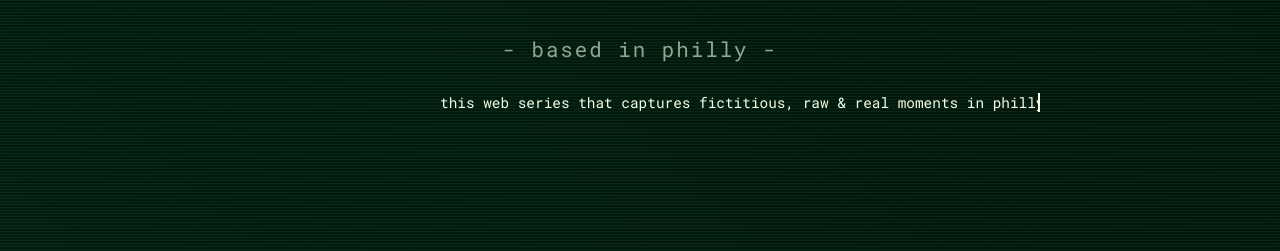
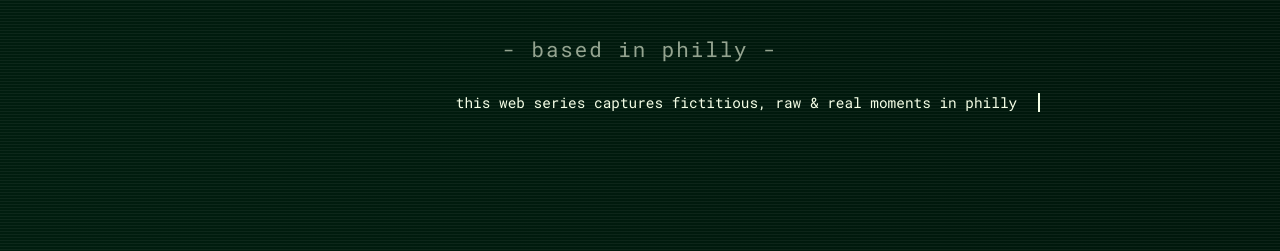
Before and after one commit to folks-frequencies/folks-frequencies.github.io, a plain HTML site: page index.html in a window 1280 px wide. Shown: the part 273-524 px from the top of the page. Drawn offline with nearby package versions, Linux system fonts and the light colour scheme.

Commit message:
index.html

```diff
--- a/index.html
+++ b/index.html
@@ -237,7 +237,7 @@
     <h1>folks <span class="plus">+</span> frequencies</h1>
     <p class="subtitle">- based in philly -</p>
     <div class="scrolling-text">
-      this web series that captures fictitious, raw & real moments in philly
+      this web series captures fictitious, raw & real moments in philly
     </div>
   </section>
 
```
